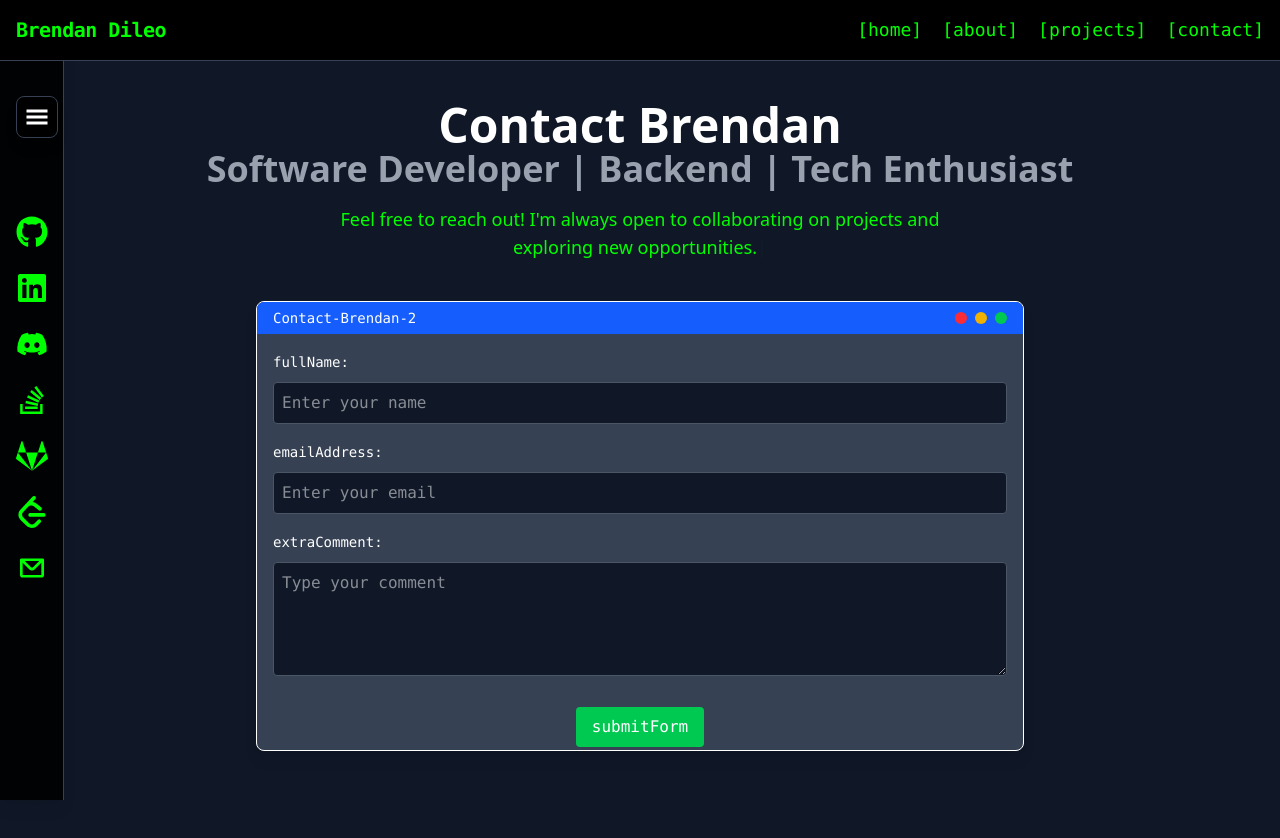
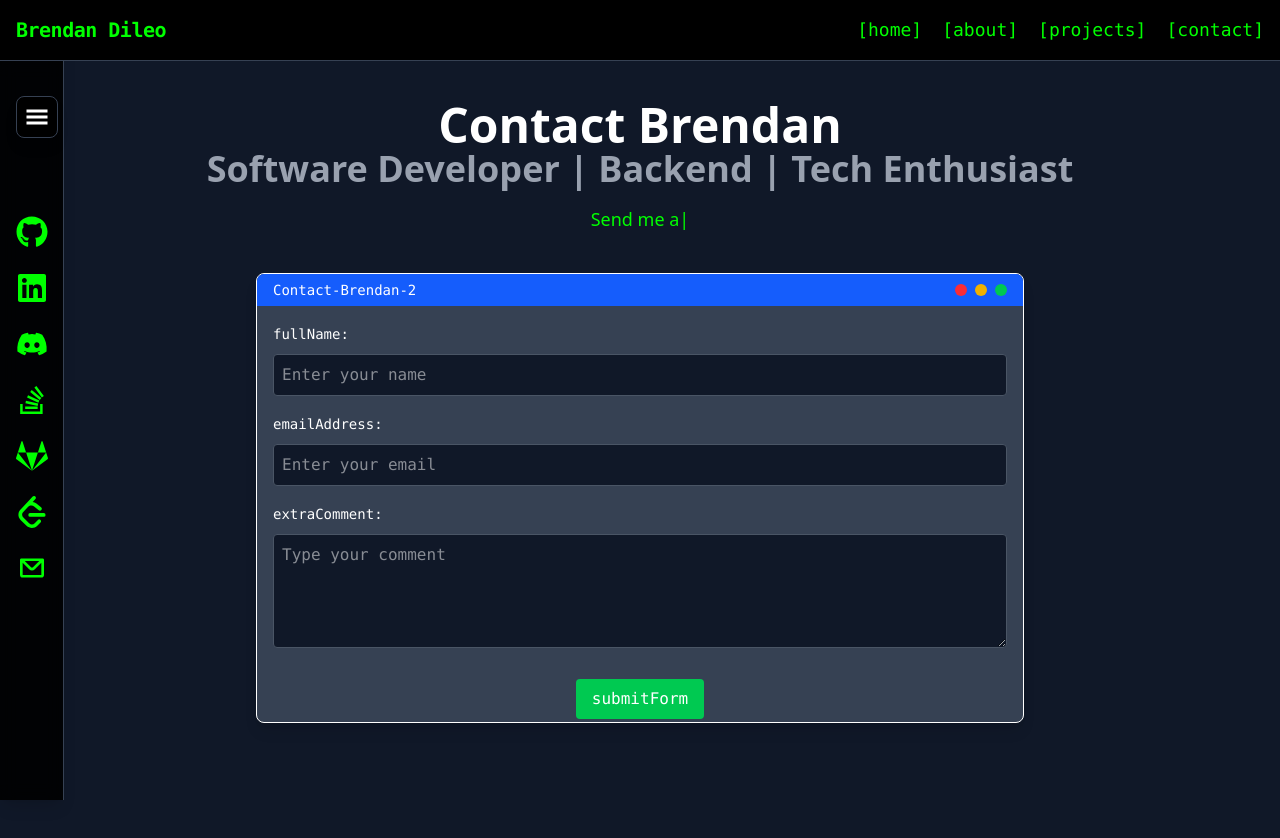
Before and after one commit to brendanddev/brendans-website, a React (Vite) app in the folder frontend/: page /contact in a window 1280 px wide. Shown: the top 838 px of the page. Built offline with nearby package versions, Linux system fonts and the light colour scheme.

Commit message:
Minor Fixes

```diff
--- a/frontend/src/components/Terminal.jsx
+++ b/frontend/src/components/Terminal.jsx
@@ -54,9 +54,7 @@ const Terminal = () => {
             case "help":
                 response = <div className="flex">
                                 <span className="text-white">
-                                    Oh no! You need help?! Have you tried the Tooltip in your bottom left?
-                                    <br />
-                                    Anyways, here is a list of supported commands:
+                                    Here is a list of supported commands:
                                     <br />
                                         'help' - Ask for help
                                         <br />
@@ -66,7 +64,7 @@ const Terminal = () => {
                                         <br />
                                         'projects' - About the creators projects
                                         <br />
-                                        'contatct' - Can you contact the creator?
+                                        'contact' - Can you contact the creator?
                                         <br />
                                         'clear' - Clear the terminal
                                         <br />
--- a/frontend/src/pages/Contact.jsx
+++ b/frontend/src/pages/Contact.jsx
@@ -47,8 +47,9 @@ const Contact = () => {
                 title="Contact Brendan"
                 subtitle="Software Developer | Backend | Tech Enthusiast"
                 typedTexts={[
-                    "Feel free to reach out! I'm always open to collaborating on projects and exploring new opportunities.",
-                    "Looking for a developer? I'm open to work and collaborations!",
+                    "Send me a message and I'll get back to you!",
+                    "Feel free to reach out!",
+                    "I'm always open to collaboration and new opportunities.",
                     "Have a project in mind? Let's build something great together!"
                 ]}
             />
```
